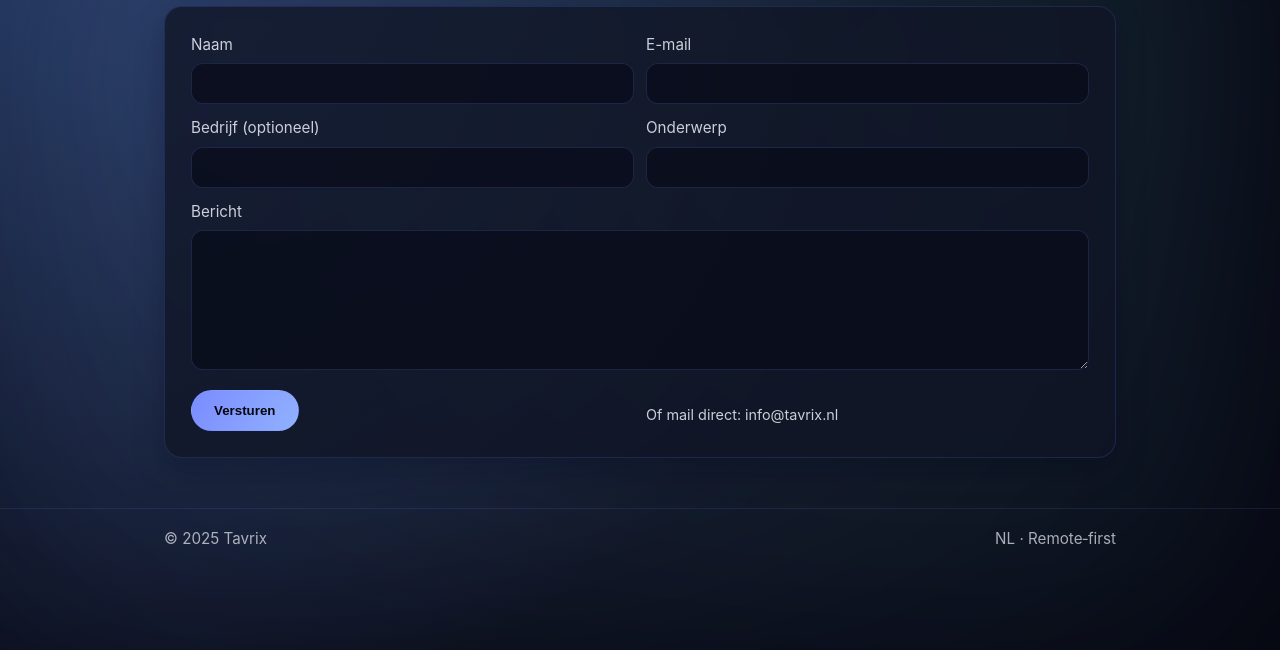
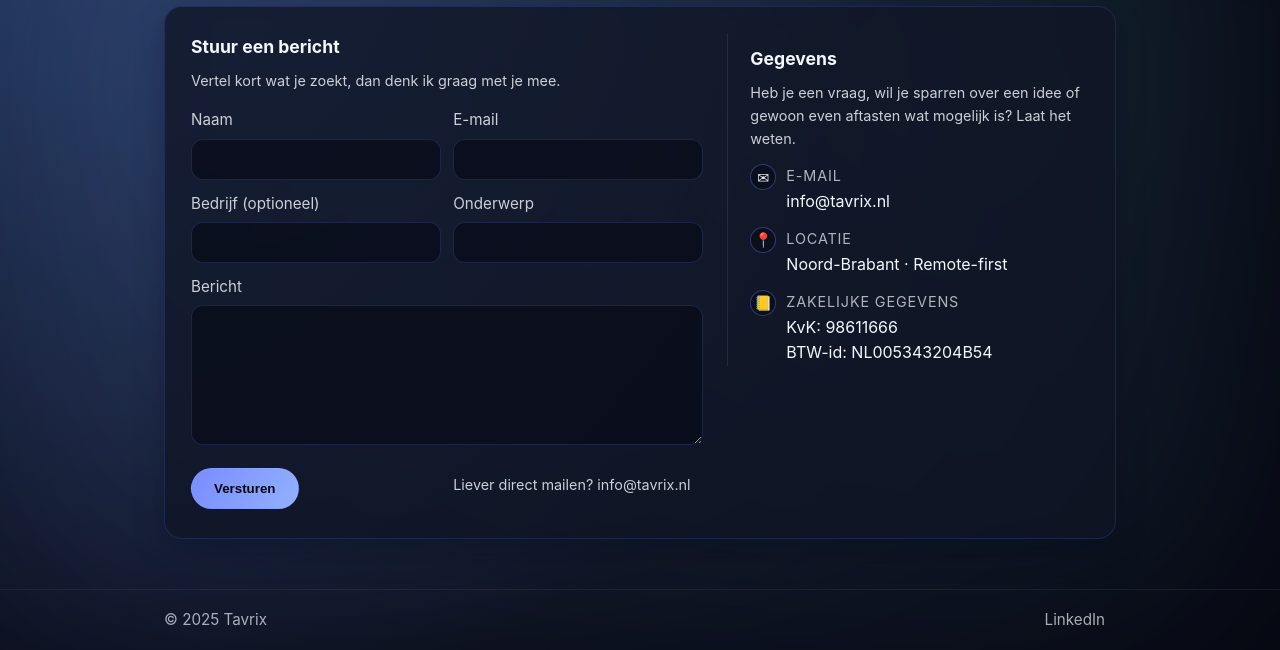
Before and after one commit to rastaxia/Tavrix, a plain HTML site: page contact/index.html in a window 1280 px wide. Shown: the part 150-800 px from the top of the page. Drawn offline with Linux system fonts and the light colour scheme.

Commit message:
Enhance contact and about pages with new layout and content; add LinkedIn link to footer

```diff
--- a/contact/index.html
+++ b/contact/index.html
@@ -7,10 +7,9 @@
     <title>Contact · Tavrix</title>
     <meta name="description"
         content="Tavrix bouwt simpele, betrouwbare interne tools en dashboards. Klein, snel en duidelijk." />
-    <!-- custom css -->
     <link rel="stylesheet" href="/css/style.css" />
-    <!-- custom js -->
     <script src="/js/script.js" defer></script>
+
     <link rel="icon" type="image/png" href="/assets/favicons/favicon-96x96.png" sizes="96x96" />
     <link rel="icon" type="image/svg+xml" href="/assets/favicons/favicon.svg" />
     <link rel="shortcut icon" href="/assets/favicons/favicon.ico" />
@@ -26,9 +25,9 @@
                 <div class="brand" data-value="</Tavrix>">&lt;/Tavrix&gt;</div>
             </a>
             <nav>
-                <a href="/">Diensten</a>
+                <a href="/">Home</a>
                 <a href="/over/">Over mij</a>
-                <a href="/contact/">Contact</a>
+                <a href="/contact/" class="is-active">Contact</a>
             </nav>
         </div>
     </header>
@@ -36,13 +35,20 @@
     <main>
         <section id="contact" class="wrap contact">
             <h2 data-animate data-delay="0.05">Contact</h2>
-            <div class="card" data-animate data-delay="0.12">
+
+            <div class="card contact-card" data-animate data-delay="0.12">
+                <!-- LINKERKANT: FORMULIER -->
+                <div class="contact-main">
+                    <h3>Stuur een bericht</h3>
+                    <p class="hint">Vertel kort wat je zoekt, dan denk ik graag met je mee.</p>
+
                     <form id="contact-form" name="contact" method="POST">
                         <input type="hidden" name="form-name" value="contact" />
                         <div style="display:none">
                             <label>Niet invullen
                                 <input name="bot-field" /></label>
                         </div>
+
                         <div class="row">
                             <div data-animate data-delay="0.18">
                                 <label for="naam">Naam</label>
@@ -55,7 +61,7 @@
                         </div>
 
                         <div class="row">
-                        <div data-animate data-delay="0.3">
+                            <div data-animate data-delay="0.30">
                                 <label for="bedrijf">Bedrijf (optioneel)</label>
                                 <input id="bedrijf" name="bedrijf" autocomplete="organization" />
                             </div>
@@ -77,19 +83,57 @@
                                 <button class="btn primary" type="submit">Versturen</button>
                             </div>
                             <p class="hint">
-                            Of mail direct: <a class="directEmail" href="mailto:info@tavrix.nl">info@tavrix.nl</a>
+                                Liever direct mailen?
+                                <a class="directEmail" href="mailto:info@tavrix.nl">info@tavrix.nl</a>
                             </p>
                         </div>
 
                         <!-- feedback messages -->
-                    <p id="contact-success" class="hint" aria-live="polite" style="display:none;color:green;" data-animate data-delay="0.54">
+                        <p id="contact-success" class="hint" aria-live="polite" style="display:none;color:green;"
+                            data-animate data-delay="0.54">
                             Bedankt! Je bericht is verstuurd.
                         </p>
-                    <p id="contact-error" class="hint" aria-live="polite" style="display:none;color:red;" data-animate data-delay="0.54">
+                        <p id="contact-error" class="hint" aria-live="polite" style="display:none;color:red;"
+                            data-animate data-delay="0.54">
                             Er ging iets mis bij het versturen. Probeer het later nog eens of mail naar
                             <a class="directEmail" href="mailto:info@tavrix.nl">info@tavrix.nl</a>.
                         </p>
                     </form>
+                </div>
+
+                <!-- RECHTS: CONTACT- EN BEDRIJFSGEGEVENS -->
+                <aside class="contact-info">
+                    <h3>Gegevens</h3>
+                    <p class="hint">
+                        Heb je een vraag, wil je sparren over een idee of gewoon even aftasten wat mogelijk is? Laat het
+                        weten.
+                    </p>
+
+                    <div class="contact-info-item">
+                        <div class="contact-icon">✉</div>
+                        <div>
+                            <div class="contact-label">E-mail</div>
+                            <a class="directEmail" href="mailto:info@tavrix.nl">info@tavrix.nl</a>
+                        </div>
+                    </div>
+
+                    <div class="contact-info-item">
+                        <div class="contact-icon">📍</div>
+                        <div>
+                            <div class="contact-label">Locatie</div>
+                            <div>Noord-Brabant · Remote-first</div>
+                        </div>
+                    </div>
+
+                    <div class="contact-info-item">
+                        <div class="contact-icon">📒</div>
+                        <div>
+                            <div class="contact-label">Zakelijke gegevens</div>
+                            <div>KvK: 98611666</div>
+                            <div>BTW-id: NL005343204B54</div>
+                        </div>
+                    </div>
+                </aside>
             </div>
         </section>
     </main>
@@ -97,13 +141,15 @@
     <footer>
         <div class="wrap foot">
             <div>© <span id="year"></span> Tavrix</div>
-            <div>NL · Remote‑first</div>
+            <div>
+                <a href="https://www.linkedin.com/in/rob-verheijen-a5076b193/" target="_blank" rel="noopener" class="footer-link">
+                    LinkedIn
+                </a>
+            </div>
         </div>
     </footer>
 
-    <script>
-        document.getElementById('year').textContent = new Date().getFullYear();
-    </script>
+
 </body>
 
 </html>
--- a/css/style.css
+++ b/css/style.css
@@ -454,3 +454,88 @@ footer {
     transform: translate3d(-2%, 10%, 0) scale(1.02);
   }
 }
+
+/* Contact layout: formulier + info naast elkaar */
+.contact-card {
+  display: grid;
+  grid-template-columns: minmax(0, 1.7fr) minmax(0, 1.2fr);
+  gap: 24px;
+  align-items: flex-start;
+}
+
+.contact-main h3,
+.contact-info h3 {
+  margin: 0 0 4px;
+  font-size: 1.1rem;
+}
+
+.contact-main .hint {
+  margin-bottom: 16px;
+}
+
+.contact-info {
+  padding: 12px 0 0;
+  border-left: 1px solid rgba(122, 140, 255, 0.15);
+  padding-left: 22px;
+}
+
+.contact-info .hint {
+  margin-bottom: 14px;
+}
+
+.contact-info-item {
+  display: flex;
+  gap: 10px;
+  align-items: flex-start;
+  margin-top: 12px;
+}
+
+.contact-icon {
+  width: 26px;
+  height: 26px;
+  border-radius: 999px;
+  border: 1px solid rgba(122, 140, 255, 0.35);
+  display: flex;
+  align-items: center;
+  justify-content: center;
+  font-size: 0.9rem;
+  flex: 0 0 26px;
+  background: rgba(10, 14, 28, 0.8);
+}
+
+.contact-label {
+  font-size: 0.9rem;
+  text-transform: uppercase;
+  letter-spacing: 0.06em;
+  color: rgba(245, 248, 255, 0.7);
+  margin-bottom: 2px;
+}
+
+/* Footer-link (LinkedIn) */
+.footer-link {
+  text-decoration: none;
+  border-radius: 999px;
+  padding: 4px 10px;
+  border: 1px solid transparent;
+}
+
+.footer-link:hover {
+  border-color: rgba(122, 140, 255, 0.35);
+  background: rgba(122, 140, 255, 0.12);
+  text-decoration: underline;
+  text-underline-offset: 3px;
+}
+
+/* Op mobiel onder elkaar */
+@media (max-width: 900px) {
+  .contact-card {
+    grid-template-columns: 1fr;
+  }
+
+  .contact-info {
+    border-left: 0;
+    border-top: 1px solid rgba(122, 140, 255, 0.15);
+    padding-left: 0;
+    padding-top: 18px;
+  }
+}
```
Also changed, not shown: index.html (+14 -7 lines), over/index.html (+32 -12 lines). Lines whose indentation alone changed are shown as unchanged.
